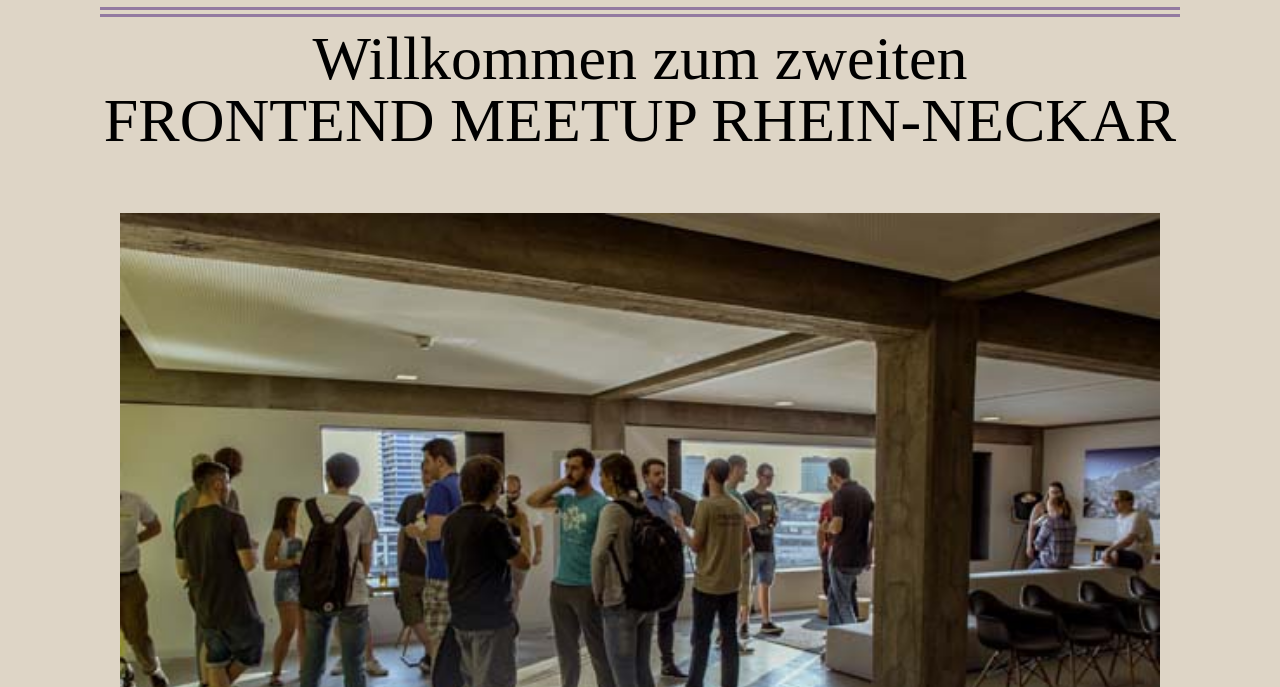
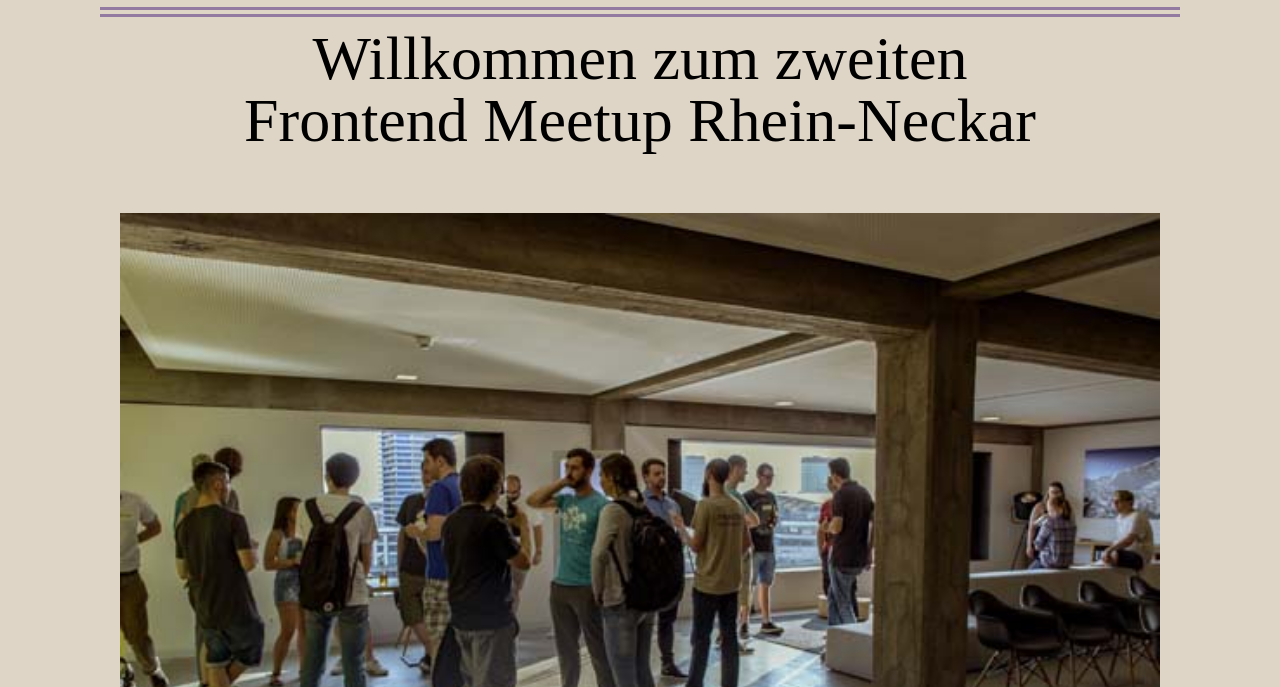
Before and after one commit to MaximilianUE/A11y-Demo-for-FERN-2, a website built with webpack: page index.html in a window 1280 px wide. Shown: the part 113-800 px from the top of the page. Built offline with nearby package versions, Linux system fonts and the light colour scheme; some packages are replaced by stand-ins of ours; files whose address does not match are found by name.

Commit message:
minify code

```diff
--- a/index.html
+++ b/index.html
@@ -24,7 +24,7 @@
     <main class="body" role="main">
 
         <h1 class="text-center">Willkommen zum zweiten<br>
-            <span class="upperCase">Frontend Meetup Rhein-Neckar</span>
+            Frontend Meetup Rhein-Neckar
         </h1>
 
         <section class="slider__container">
```
